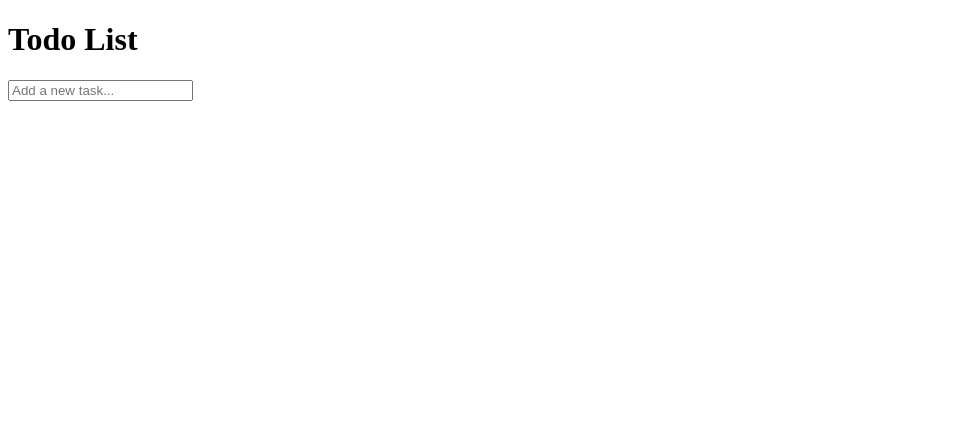
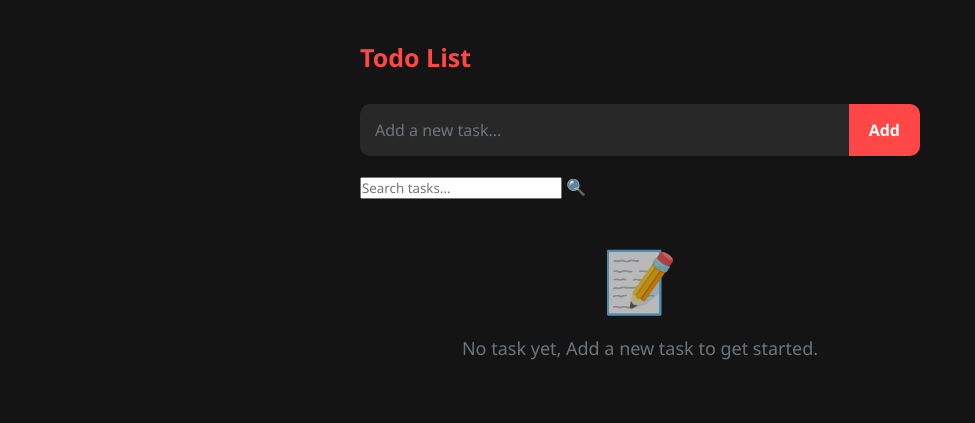
Before and after one commit to ShayanAzfar/TODO-List, a plain HTML site: page index.html in a window 1280 px wide. Shown: the whole page, without its empty margins (0-975 px from the left). Drawn offline with Linux system fonts and the light colour scheme.

Commit message:
added style css

```diff
--- a/index.html
+++ b/index.html
@@ -4,6 +4,7 @@
     <meta charset="UTF-8">
     <meta name="viewport" content="width=device-width, initial-scale=1.0">
     <title>Todo List</title>
+    <link rel="stylesheet" href="style.css">
 </head>
 <body>
     <div class="container">
@@ -12,6 +13,22 @@
         </div>
         <div class="input-group">
             <input type="text" class="todo-input" id="todoInput" placeholder="Add a new task...">
+            <button class="add-button" id="addButton">Add</button>
+        </div>
+        <div class="search-container">
+            <input type="text" class="search-input" id="searchInput" placeholder="Search tasks...">
+            <span class="search-icon">🔍</span>
+        </div>
+        <div class="empty-state" id="emptyState">
+            <div class="empty-state-icon">
+                📝
+            </div>
+            <ul class="todo-list" id="todoList">
+
+            </ul>
+            <p class="empty-state-text">
+                No task yet, Add a new task to get started.
+            </p>
         </div>
     </div>
 </body>
--- a/style.css
+++ b/style.css
@@ -7,12 +7,80 @@
 }
 
 :root {
-    --primary-color: rgb(40,40,40);
-    --secondary-color:rgb(20, 20, 20);
+    --primary-color: rgb(255, 71, 71);
+    --secondary-color:rgb(194, 53, 53);
     --bg-color: rgb(20,20,20);
     --text-color: #fff;
     --card-bg: rgb(40,40,40);
+    --shadow: 0 4px 6px rgba(0,0,0,0.1);
+    --hover-shadow: 0 10px 15px rgba(0,0,0,0.1);
+    --placeholder: #6c757d;
 }
 body {
-    background-color: #fff;
+    background-color: var(--bg-color);
+    color: var(--text-color);
+    min-height: 100vh;
+    padding: 20px;
 }
+.container{
+    max-width: 600px;
+    margin: 0 auto;
+    padding: 20px;
+}
+.header{
+    display: flex;
+    justify-content: space-between;
+    align-items: center;
+    margin-bottom: 30px;
+}
+.title {
+    font-size: 25px;
+    font-weight: 700;
+    color: var(--primary-color);
+}
+.input-group{
+    display: flex;
+    margin-bottom: 20px;
+    box-shadow: var(--shadow);
+    border-radius: 10px;
+    overflow: hidden;
+}
+.todo-input{
+    flex: 1;
+    padding: 15px;
+    border: none;
+    outline: none;
+    font-size: 16px;
+    background-color: var(--card-bg);
+    color: var(--text-color);
+}
+.todo-input::placeholder{
+    color: var(--placeholder);
+}
+.add-button {
+    padding: 15px 20px;
+    background-color: var(--primary-color);
+    color: white;
+    border: none;
+    cursor: pointer;
+    font-size: 16px;
+    font-weight: 600;
+    transition: background-color 0.3s;
+}
+.add-button:hover{
+    background-color: var(--secondary-color);
+}
+.empty-state{
+    text-align: center;
+    padding: 40px 0;
+    color: var(--placeholder);
+}
+.empty-state-icon{
+    font-size: 60px;
+    margin-bottom: 15px;
+    color: var(--primary-color);
+    opacity: 0.7;
+}
+.empty-state-text{
+    font-size: 18px;
+}
```
